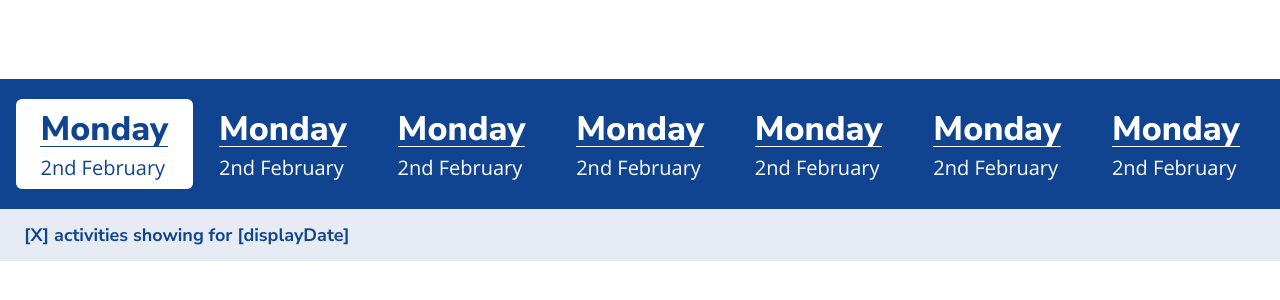
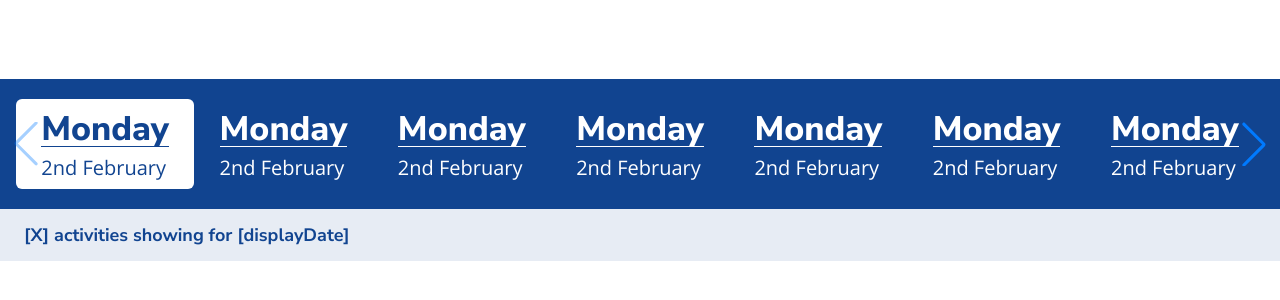
Before and after one commit to WillisDyson/lcc-booking-system, a React (Vite) app in the folder lcc-booking-system-app/: page / in a window 1280 px wide. Shown: the part 230-530 px from the top of the page. Built offline with nearby package versions, Linux system fonts and the light colour scheme.

Commit message:
Swiper package init for carousel

```diff
--- a/lcc-booking-system-app/package.json
+++ b/lcc-booking-system-app/package.json
@@ -12,7 +12,8 @@
   "dependencies": {
     "react": "^19.2.6",
     "react-dom": "^19.2.6",
-    "react-router-dom": "^7.17.0"
+    "react-router-dom": "^7.17.0",
+    "swiper": "^12.2.0"
   },
   "devDependencies": {
     "@eslint/js": "^10.0.1",
--- a/lcc-booking-system-app/src/components/day-selector/day-selector-carousel/DaySelectorCarousel.module.scss
+++ b/lcc-booking-system-app/src/components/day-selector/day-selector-carousel/DaySelectorCarousel.module.scss
@@ -1,7 +1,11 @@
 .day-selector-carousel {
     background-color: var(--color-primary-accent);
-    display: flex;
+    display: flex !important;
     gap: 2px;
     height: 90px;
-    padding: 20px 16px;
+    padding: 20px 16px !important;
+
+    &__slide {
+        display: flex !important;
+    }
 }
--- a/lcc-booking-system-app/src/components/day-selector/day-selector-carousel/DaySelectorCarousel.tsx
+++ b/lcc-booking-system-app/src/components/day-selector/day-selector-carousel/DaySelectorCarousel.tsx
@@ -1,17 +1,41 @@
+import { Swiper, SwiperSlide } from 'swiper/react';
+import { A11y, Navigation, Pagination, Scrollbar } from 'swiper/modules';
+// Import Swiper styles
+import 'swiper/css';
+import 'swiper/css/navigation';
+import 'swiper/css/pagination';
+import 'swiper/css/scrollbar';
 import DaySelectorCarouselItem from "./day-selector-carousel-item/DaySelectorCarouselItem";
 import styles from "./DaySelectorCarousel.module.scss";
 
 const DaySelectorCarousel = ({ }) => {
     return (
-        <div className={styles["day-selector-carousel"]}>
-            <DaySelectorCarouselItem active={true} />
+        <Swiper
+        className={styles["day-selector-carousel"]}
+            modules={[Navigation, Pagination, Scrollbar, A11y]}
+            spaceBetween={0}
+            slidesPerView={1}
+            navigation>
+                {/* TODO: Add dynamic looping to generate slides */}
+            <SwiperSlide className={styles["day-selector-carousel__slide"]}>
+                <DaySelectorCarouselItem active />
+                <DaySelectorCarouselItem/>
+                <DaySelectorCarouselItem />
+                <DaySelectorCarouselItem />
+                <DaySelectorCarouselItem />
+                <DaySelectorCarouselItem />
+                <DaySelectorCarouselItem />
+            </SwiperSlide>
+            <SwiperSlide className={styles["day-selector-carousel__slide"]}>
                 <DaySelectorCarouselItem />
                 <DaySelectorCarouselItem />
                 <DaySelectorCarouselItem />
                 <DaySelectorCarouselItem />
                 <DaySelectorCarouselItem />
                 <DaySelectorCarouselItem />
-        </div>
+                <DaySelectorCarouselItem />
+            </SwiperSlide>
+        </Swiper>
     );
 };
 
--- a/lcc-booking-system-app/src/components/day-selector/day-selector-carousel/day-selector-carousel-item/DaySelectorCarouselItem.module.scss
+++ b/lcc-booking-system-app/src/components/day-selector/day-selector-carousel/day-selector-carousel-item/DaySelectorCarouselItem.module.scss
@@ -9,11 +9,8 @@
     justify-content: center;
     padding: 16px 12px;
     transition: var(--transition-speed);
+    user-select: none;
     width: 100%;
-
-    &:hover {
-        background-color: var(--color-tertiary-accent);
-    }
 
     &--active {
         background-color: var(--color-white);
```
Also changed, not shown: 1 other file (tests, documents, lock files or other folders). Lines whose indentation alone changed are shown as unchanged.
